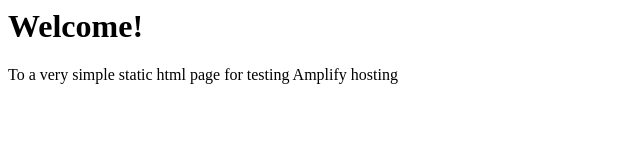
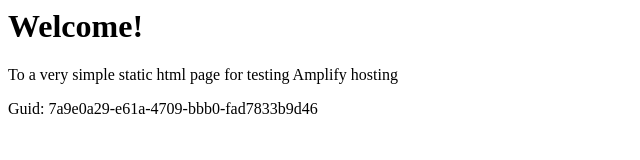
Before and after one commit to aws-aemilia-kix/Github-PR-Commit-Integration-Test-DoNotTouch-GitHubAutoBuildCanaryTest-v1-preprod-ap-northeast-3, a website: page src/index.html in a window 1280 px wide. Shown: the whole page, without its empty margins (0-640 px from the left). Drawn offline with Linux system fonts and the light colour scheme.

Commit message:
commit from integ tests

```diff
--- a/src/index.html
+++ b/src/index.html
@@ -1,3 +1,5 @@
+
+
 <html lang="en">
 
 <head>
@@ -10,6 +12,6 @@
 <body>
     <h1>Welcome!</h1>
     <p>To a very simple static html page for testing Amplify hosting</p>
-</body>
+    <p>Guid: 7a9e0a29-e61a-4709-bbb0-fad7833b9d46</p></body>
 
 </html>
```
